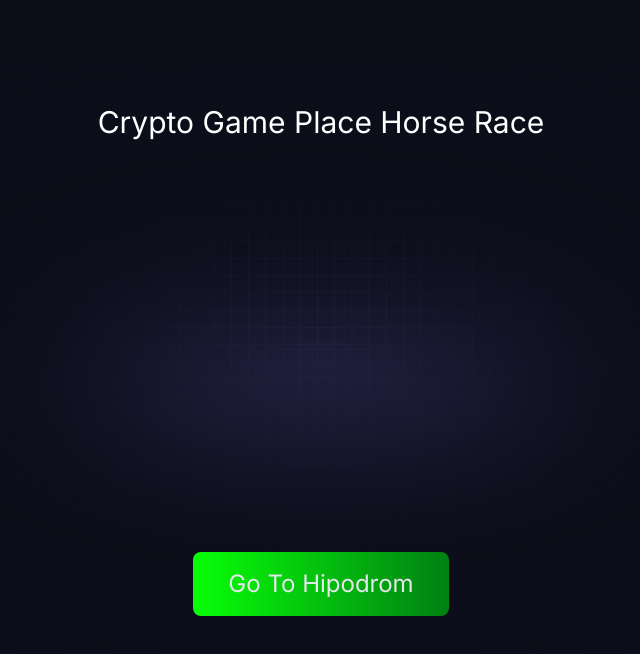
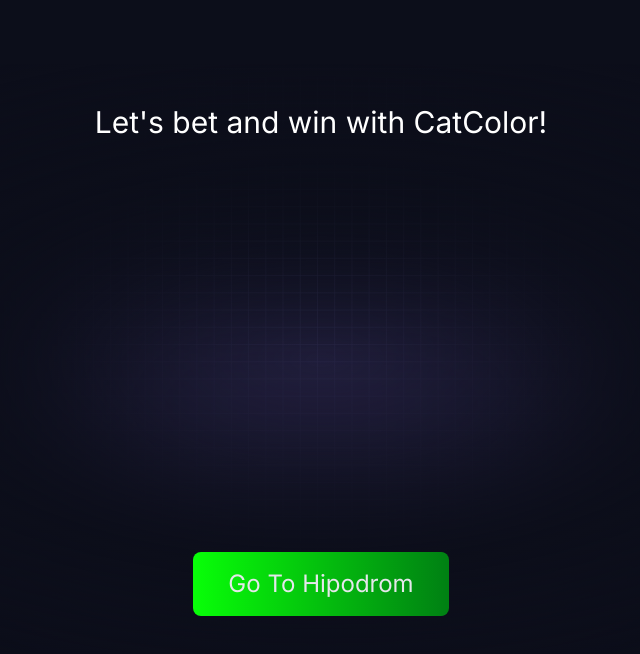
Before and after one commit to catcolormeme/game-horse, a Next.js app: page / in a window 1280 px wide. Shown: the top 654 px of the page, without its empty margins (319-959 px from the left). Built offline with nearby package versions, Linux system fonts and the light colour scheme.

Commit message:
Update page.tsx

```diff
--- a/app/page.tsx
+++ b/app/page.tsx
@@ -1,28 +1,35 @@
-import { Inter } from '@next/font/google'
+import { Inter } from '@next/font/google';
 import Head from 'next/head';
 import Link from 'next/link';
 import Image from 'next/image';
 import YuruyenAt from '@/components/betEkrani/yuruyenAt';
 
-
-const inter = Inter({ subsets: ['latin'] })
+const inter = Inter({ subsets: ['latin'] });
 
 export default function Home() {
-
   return (
     <main className={inter.className}>
       <div className="bg-[#0C0E1A] text-lg">
         <div className="w-full h-full flex flex-col ">
           <div className="flex">
             <div className="flex flex-col w-full min-h-screen h-full">
-              <div className='w-full h-5 lg:h-16'></div>
-              <div style={{ minHeight: "calc(100vh - 12rem)" }}>
+              <div className="w-full h-5 lg:h-16"></div>
+              <div style={{ minHeight: 'calc(100vh - 12rem)' }}>
                 <div className="bg-center bg-no-repeat bg-contain bg-[url(/back.svg)] h-full">
                   <div className="flex flex-col items-center justify-center gap-14 lg:py-10 bg-gradient-radial from-transparent via-[#0C0E1A] to-transparent bg-blend-difference h-full">
-                    <h1 className='text-white text-center w-full text-lg font-bebasNeue md:text-3xl'>Crypto Game Place Horse Race</h1>
-                    <YuruyenAt time={null} horseSrc={'/at.json'} />
-                    <Link href={"/hipodrom"} className="w-64 h-16 bg-gradient-to-r from-[#08FF08] to-[#008013] rounded-lg flex items-center justify-center">
-                      <span className="text-gray-200 text-2xl ">Go To Hipodrom</span>
+                    <h1 className="text-white text-center w-full text-lg font-bebasNeue md:text-3xl">
+                      Let's bet and win with CatColor!
+                    </h1>
+                    <YuruyenAt
+                      time={null}
+                      horseSrc={'/at.json'}
+                    />
+                    <Link
+                      href={'/hipodrom'}
+                      className="w-64 h-16 bg-gradient-to-r from-[#08FF08] to-[#008013] rounded-lg flex items-center justify-center">
+                      <span className="text-gray-200 text-2xl ">
+                        Go To Hipodrom
+                      </span>
                     </Link>
                   </div>
                 </div>
@@ -32,5 +39,5 @@
         </div>
       </div>
     </main>
-  )
+  );
 }
```
